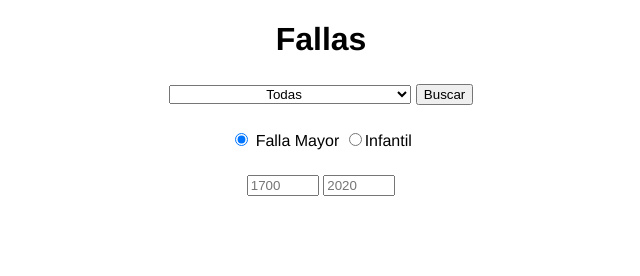
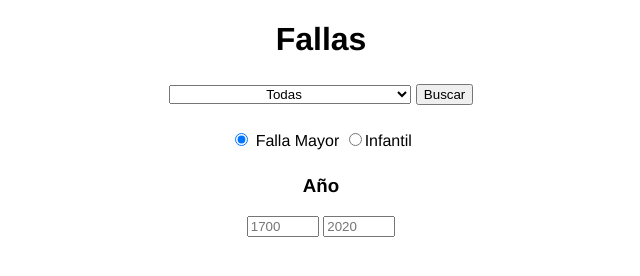
Before and after one commit to sesino8/FallasValoraciones, a website: page public/index.html in a window 1280 px wide. Shown: the whole page, without its empty margins (319-959 px from the left). Drawn offline with nearby package versions, Linux system fonts and the light colour scheme; no server answers.

Commit message:
Tocando lo de anyos

```diff
--- a/public/index.html
+++ b/public/index.html
@@ -47,6 +47,7 @@
     </form>
 
     <form name="ano">
+      <h3>Año</h3>
       <input type="number" id="anoInicio" size="4" min="1700" max="2020" placeholder="1700"></input>
       <input type="number" id="anoFinal" size="4" min="1700" max="2020" placeholder="2020"></input>
     </form>
```
